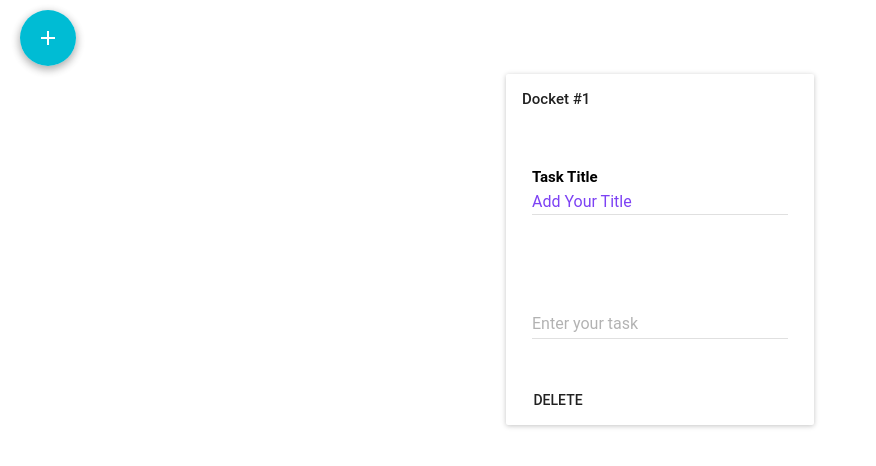
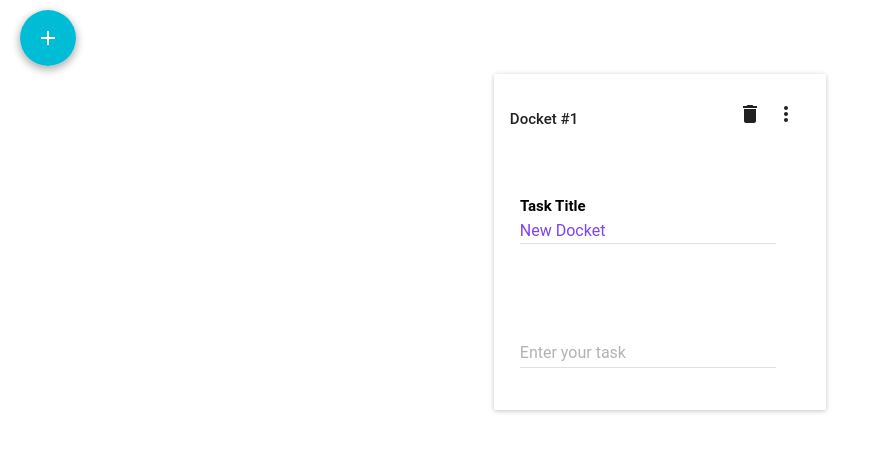
Before and after one commit to shreyaganguly/docket, a React (Create React App) app: page / in a window 1280 px wide. Both pictures are taken after a click on the button 48 px from the left and 38 px from the top of the page. Shown: the top 466 px of the page, without its empty margins (0-876 px from the left). Built offline with nearby package versions, Linux system fonts and the light colour scheme.

Commit message:
Added delete svg, added overflow icon

```diff
--- a/src/Docket.js
+++ b/src/Docket.js
@@ -1,16 +1,14 @@
 import React, { Component } from "react";
 import ContentAdd from "material-ui/svg-icons/content/add";
+import ActionDelete from "material-ui/svg-icons/action/delete";
 import FloatingActionButton from "material-ui/FloatingActionButton";
 import TextField from "material-ui/TextField";
-import FlatButton from "material-ui/FlatButton";
 import MuiThemeProvider from "material-ui/styles/MuiThemeProvider";
-import {
-  Card,
-  CardActions,
-  CardHeader,
-  CardTitle,
-  CardText
-} from "material-ui/Card";
+import { Card, CardHeader, CardTitle, CardText } from "material-ui/Card";
+import IconMenu from "material-ui/IconMenu";
+import MenuItem from "material-ui/MenuItem";
+import IconButton from "material-ui/IconButton";
+import MoreVertIcon from "material-ui/svg-icons/navigation/more-vert";
 
 import Item from "./Item";
 
@@ -31,7 +29,7 @@ export default class Docket extends Component {
       disabled: true,
       input: "",
       items: [],
-      title: "Add Your Title"
+      title: "New Docket"
     });
     this.setState({ cards: this.state.cards });
   }
@@ -40,7 +38,10 @@ export default class Docket extends Component {
     delete self.state.cards[index];
     self.setState({ cards: self.state.cards });
   }
-
+  check(a, b) {
+    console.log("Hello World");
+    console.log(a, b.props.primaryText);
+  }
   render() {
     let that = this;
     return (
@@ -58,10 +59,34 @@ export default class Docket extends Component {
           </FloatingActionButton>
           {this.state.cards.map(function(card, i) {
             return (
-              <ul>
+              <ul key={i}>
                 {card !== undefined && (
                   <Card>
-                    <CardHeader title={`Docket #${i + 1}`} />
+                    <CardHeader
+                      title={`Docket #${i + 1}`}
+                      titleStyle={{ marginTop: 20 }}
+                    >
+                      <ActionDelete
+                        style={{ marginLeft: 70, cursor: "pointer" }}
+                        onClick={that.handleDelete.bind(this, i, that)}
+                      />
+                      <IconMenu
+                        iconButtonElement={
+                          <IconButton>
+                            <MoreVertIcon />
+                          </IconButton>
+                        }
+                        anchorOrigin={{ horizontal: "left", vertical: "top" }}
+                        targetOrigin={{ horizontal: "left", vertical: "top" }}
+                        onItemTouchTap={that.check.bind(this)}
+                      >
+                        <MenuItem primaryText="Refresh" />
+                        <MenuItem primaryText="Send feedback" />
+                        <MenuItem primaryText="Settings" />
+                        <MenuItem primaryText="Help" />
+                        <MenuItem primaryText="Sign out" />
+                      </IconMenu>
+                    </CardHeader>
                     <CardTitle>
                       <TextField
                         id="tasks"
@@ -87,12 +112,6 @@ export default class Docket extends Component {
                         setState={state => that.updateState(state)}
                       />
                     </CardText>
-                    <CardActions>
-                      <FlatButton
-                        label="Delete"
-                        onClick={that.handleDelete.bind(this, i, that)}
-                      />
-                    </CardActions>
                   </Card>
                 )}
               </ul>
```
